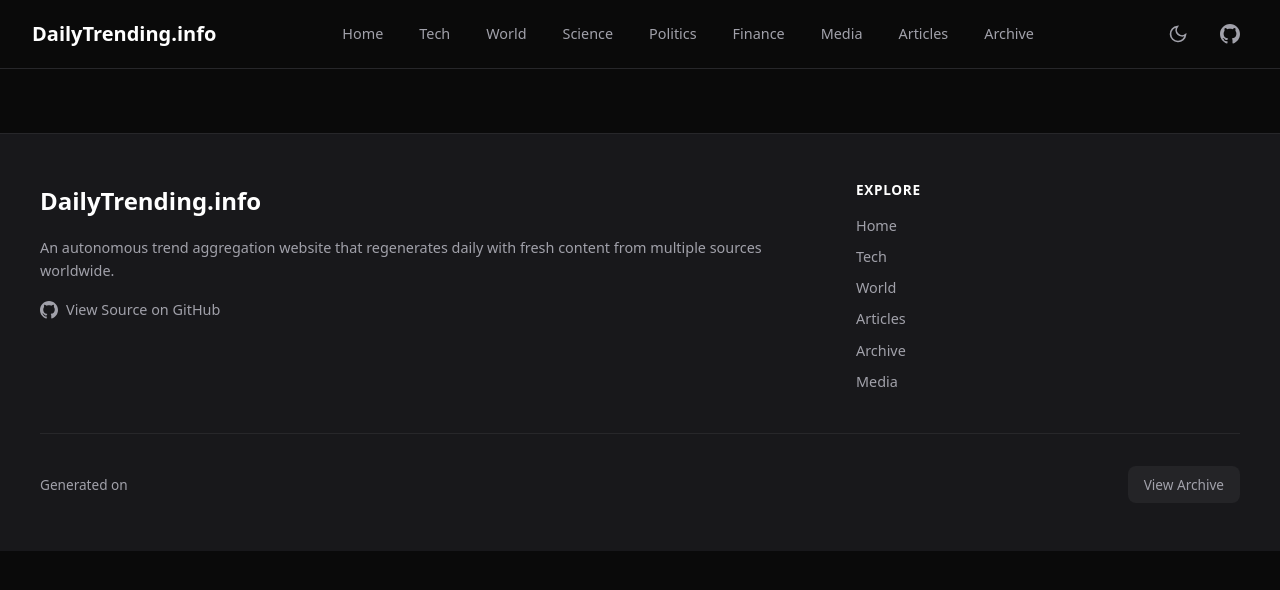
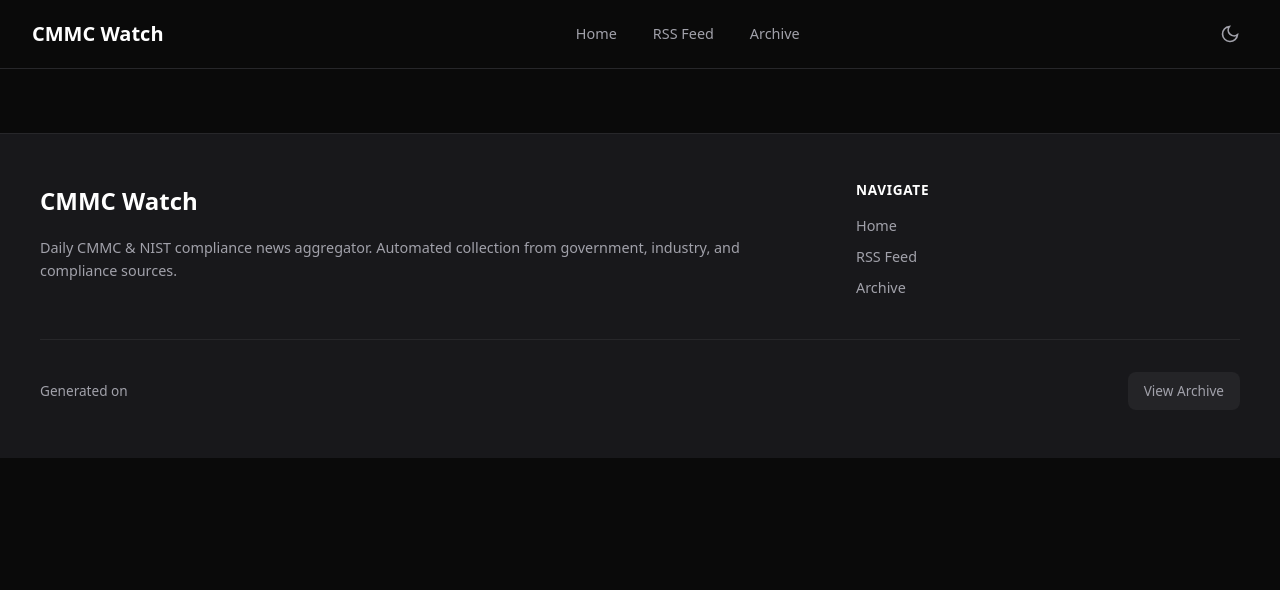
Before and after one commit to fubak/cmmcwatch, a Python web app: template templates/base.html in a window 1280 px wide. Shown: the top 590 px of the page. Run offline with Jinja, Linux system fonts and the light colour scheme; the template is opened without the code that fills it, so the values that code supplies are empty.

Commit message:
feat: rebrand to CMMC Watch with UI/UX improvements
- Update all branding from DailyTrending.info to CMMC Watch
- Simplify navigation to Home, RSS Feed, Archive only
- Add category display mapping with emojis (🎯 CMMC Program, 📋 NIST, etc.)
- Fix word cloud to extract keywords from titles/descriptions
- Make entire story cards clickable, not just headlines
- Update footer with CMMC-specific description
- Fix environment loading order for editorial generation
- Update all meta tags, structured data, and URLs to cmmcwatch.info

Co-Authored-By: Claude Opus 4.5 <noreply@anthropic.com>

```diff
--- a/scripts/main.py
+++ b/scripts/main.py
@@ -64,6 +64,9 @@ class CMMCWatchPipeline:
         self.public_dir.mkdir(parents=True, exist_ok=True)
         self.data_dir.mkdir(parents=True, exist_ok=True)
 
+        # Load environment FIRST before initializing components that need API keys
+        self._load_environment()
+
         # Initialize components
         self.trend_collector = TrendCollector()
         self.image_fetcher = ImageFetcher()
@@ -86,9 +89,6 @@ class CMMCWatchPipeline:
         logger.info("=" * 60)
 
         try:
-            # Load environment
-            self._load_environment()
-
             # Step 1: Archive previous
             if archive:
                 logger.info("[1/10] Archiving previous website...")
--- a/templates/base.html
+++ b/templates/base.html
@@ -9,7 +9,7 @@
     <meta name="title" content="{{ page_title }}">
     <meta name="description" content="{{ meta_description }}">
     <meta name="keywords" content="{{ keywords_str }}">
-    <meta name="author" content="DailyTrending.info">
+    <meta name="author" content="CMMC Watch">
     <meta name="robots" content="index, follow, max-image-preview:large, max-snippet:-1, max-video-preview:-1">
 
     <!-- Canonical URL -->
@@ -24,7 +24,7 @@
     <meta property="og:url" content="{{ canonical_url }}">
     <meta property="og:title" content="{{ page_title }}">
     <meta property="og:description" content="{{ meta_description }}">
-    <meta property="og:site_name" content="DailyTrending.info">
+    <meta property="og:site_name" content="CMMC Watch">
     <meta property="og:locale" content="en_US">
     {{ og_image_tags | safe }}
 
@@ -38,7 +38,7 @@
     {{ twitter_image_tags | safe }}
 
     <!-- Additional SEO -->
-    <meta name="generator" content="DailyTrending.info Autonomous Generator">
+    <meta name="generator" content="CMMC Watch Autonomous Generator">
     <meta name="date" content="{{ date_iso }}">
     <meta name="last-modified" content="{{ last_modified }}">
 
@@ -46,14 +46,14 @@
     {{ structured_data | safe }}
 
     <!-- Feeds -->
-    <link rel="alternate" type="application/rss+xml" title="DailyTrending.info RSS" href="https://dailytrending.info/feed.xml">
+    <link rel="alternate" type="application/rss+xml" title="CMMC Watch RSS" href="https://cmmcwatch.info/feed.xml">
 
     <!-- PWA Support -->
     <link rel="manifest" href="/manifest.json">
     <link rel="apple-touch-icon" href="/icons/icon-192.png">
     <meta name="apple-mobile-web-app-capable" content="yes">
     <meta name="apple-mobile-web-app-status-bar-style" content="black-translucent">
-    <meta name="apple-mobile-web-app-title" content="DailyTrending">
+    <meta name="apple-mobile-web-app-title" content="CMMC Watch">
 
     <!-- Fonts -->
     <link rel="preconnect" href="https://fonts.googleapis.com">
@@ -258,7 +258,7 @@
             }
 
             // Save and Share actions
-            const savedKey = 'dailytrending_saved';
+            const savedKey = 'cmmcwatch_saved';
             const saveButtons = document.querySelectorAll('.save-btn');
             const shareButtons = document.querySelectorAll('.share-btn');
 
@@ -333,6 +333,36 @@
                     }
                 });
             });
+
+            // Clickable cards
+            const clickableCards = document.querySelectorAll('.clickable-card');
+            clickableCards.forEach((card) => {
+                const href = card.dataset.href;
+                if (href) {
+                    // Make cursor pointer on hover
+                    card.style.cursor = 'pointer';
+
+                    // Handle click
+                    const handleCardClick = (event) => {
+                        // Don't trigger if clicking on action buttons or nested links
+                        if (event.target.closest('.story-actions') || event.target.closest('a')) {
+                            return;
+                        }
+                        window.open(href, '_blank', 'noopener,noreferrer');
+                    };
+
+                    // Handle keyboard navigation
+                    const handleKeydown = (event) => {
+                        if (event.key === 'Enter' || event.key === ' ') {
+                            event.preventDefault();
+                            handleCardClick(event);
+                        }
+                    };
+
+                    card.addEventListener('click', handleCardClick);
+                    card.addEventListener('keydown', handleKeydown);
+                }
+            });
         })();
     </script>
     <script>
--- a/templates/components/footer.html
+++ b/templates/components/footer.html
@@ -1,25 +1,18 @@
 <footer class="footer" role="contentinfo">
     <div class="footer-content">
         <div class="footer-main">
-            <div class="footer-brand">DailyTrending.info</div>
+            <div class="footer-brand">CMMC Watch</div>
             <p class="footer-description">
-                An autonomous trend aggregation website that regenerates daily
-                with fresh content from multiple sources worldwide.
+                Daily CMMC & NIST compliance news aggregator.
+                Automated collection from government, industry, and compliance sources.
             </p>
-            <a href="https://github.com/fubak/daily-trending-info" class="footer-github" target="_blank" rel="noopener noreferrer">
-                <svg width="18" height="18" viewBox="0 0 24 24" fill="currentColor"><path d="M12 0c-6.626 0-12 5.373-12 12 0 5.302 3.438 9.8 8.207 11.387.599.111.793-.261.793-.577v-2.234c-3.338.726-4.033-1.416-4.033-1.416-.546-1.387-1.333-1.756-1.333-1.756-1.089-.745.083-.729.083-.729 1.205.084 1.839 1.237 1.839 1.237 1.07 1.834 2.807 1.304 3.492.997.107-.775.418-1.305.762-1.604-2.665-.305-5.467-1.334-5.467-5.931 0-1.311.469-2.381 1.236-3.221-.124-.303-.535-1.524.117-3.176 0 0 1.008-.322 3.301 1.23.957-.266 1.983-.399 3.003-.404 1.02.005 2.047.138 3.006.404 2.291-1.552 3.297-1.23 3.297-1.23.653 1.653.242 2.874.118 3.176.77.84 1.235 1.911 1.235 3.221 0 4.609-2.807 5.624-5.479 5.921.43.372.823 1.102.823 2.222v3.293c0 .319.192.694.801.576 4.765-1.589 8.199-6.086 8.199-11.386 0-6.627-5.373-12-12-12z"/></svg>
-                View Source on GitHub
-            </a>
         </div>
         <div class="footer-links-section">
-            <h4 class="footer-section-title">Explore</h4>
+            <h4 class="footer-section-title">Navigate</h4>
             <ul class="footer-links">
                 <li><a href="/">Home</a></li>
-                <li><a href="/tech/">Tech</a></li>
-                <li><a href="/world/">World</a></li>
-                <li><a href="/articles/">Articles</a></li>
+                <li><a href="/feed.xml" target="_blank">RSS Feed</a></li>
                 <li><a href="/archive/">Archive</a></li>
-                <li><a href="/media/">Media</a></li>
             </ul>
         </div>
     </div>
--- a/templates/components/nav.html
+++ b/templates/components/nav.html
@@ -1,6 +1,6 @@
 <nav class="nav" id="nav" role="navigation" aria-label="Main navigation">
-    <a href="/" class="nav-logo" aria-label="DailyTrending.info Home">
-        <span>DailyTrending.info</span>
+    <a href="/" class="nav-logo" aria-label="CMMC Watch Home">
+        <span>CMMC Watch</span>
     </a>
     <button class="mobile-menu-toggle" id="mobile-menu-toggle" aria-label="Toggle navigation menu" aria-expanded="false">
         <span class="hamburger-line"></span>
@@ -9,13 +9,7 @@
     </button>
     <ul class="nav-links" id="nav-links">
         <li><a href="/" {% if active_page == 'home' %}class="active" aria-current="page"{% endif %}>Home</a></li>
-        <li><a href="/tech/" {% if active_page == 'tech' %}class="active" aria-current="page"{% endif %}>Tech</a></li>
-        <li><a href="/world/" {% if active_page == 'world' %}class="active" aria-current="page"{% endif %}>World</a></li>
-        <li><a href="/science/" {% if active_page == 'science' %}class="active" aria-current="page"{% endif %}>Science</a></li>
-        <li><a href="/politics/" {% if active_page == 'politics' %}class="active" aria-current="page"{% endif %}>Politics</a></li>
-        <li><a href="/finance/" {% if active_page == 'finance' %}class="active" aria-current="page"{% endif %}>Finance</a></li>
-        <li><a href="/media/" {% if active_page == 'media' %}class="active" aria-current="page"{% endif %}>Media</a></li>
-        <li><a href="/articles/" {% if active_page == 'articles' %}class="active" aria-current="page"{% endif %}>Articles</a></li>
+        <li><a href="/feed.xml" target="_blank">RSS Feed</a></li>
         <li><a href="/archive/" {% if active_page == 'archive' %}class="active" aria-current="page"{% endif %}>Archive</a></li>
     </ul>
     <div class="nav-actions">
@@ -23,8 +17,5 @@
             <svg class="sun-icon" width="20" height="20" viewBox="0 0 24 24" fill="none" stroke="currentColor" stroke-width="2"><circle cx="12" cy="12" r="5"/><line x1="12" y1="1" x2="12" y2="3"/><line x1="12" y1="21" x2="12" y2="23"/><line x1="4.22" y1="4.22" x2="5.64" y2="5.64"/><line x1="18.36" y1="18.36" x2="19.78" y2="19.78"/><line x1="1" y1="12" x2="3" y2="12"/><line x1="21" y1="12" x2="23" y2="12"/><line x1="4.22" y1="19.78" x2="5.64" y2="18.36"/><line x1="18.36" y1="5.64" x2="19.78" y2="4.22"/></svg>
             <svg class="moon-icon" width="20" height="20" viewBox="0 0 24 24" fill="none" stroke="currentColor" stroke-width="2"><path d="M21 12.79A9 9 0 1 1 11.21 3 7 7 0 0 0 21 12.79z"/></svg>
         </button>
-        <a href="https://github.com/fubak/daily-trending-info" class="nav-github" target="_blank" rel="noopener" aria-label="View source on GitHub">
-            <svg width="20" height="20" viewBox="0 0 24 24" fill="currentColor"><path d="M12 0c-6.626 0-12 5.373-12 12 0 5.302 3.438 9.8 8.207 11.387.599.111.793-.261.793-.577v-2.234c-3.338.726-4.033-1.416-4.033-1.416-.546-1.387-1.333-1.756-1.333-1.756-1.089-.745.083-.729.083-.729 1.205.084 1.839 1.237 1.839 1.237 1.07 1.834 2.807 1.304 3.492.997.107-.775.418-1.305.762-1.604-2.665-.305-5.467-1.334-5.467-5.931 0-1.311.469-2.381 1.236-3.221-.124-.303-.535-1.524.117-3.176 0 0 1.008-.322 3.301 1.23.957-.266 1.983-.399 3.003-.404 1.02.005 2.047.138 3.006.404 2.291-1.552 3.297-1.23 3.297-1.23.653 1.653.242 2.874.118 3.176.77.84 1.235 1.911 1.235 3.221 0 4.609-2.807 5.624-5.479 5.921.43.372.823 1.102.823 2.222v3.293c0 .319.192.694.801.576 4.765-1.589 8.199-6.086 8.199-11.386 0-6.627-5.373-12-12-12z"/></svg>
-        </a>
     </div>
 </nav>
```
Also changed, not shown: scripts/build_website.py (+63 -24 lines), templates/index.html (+4 -4 lines).
